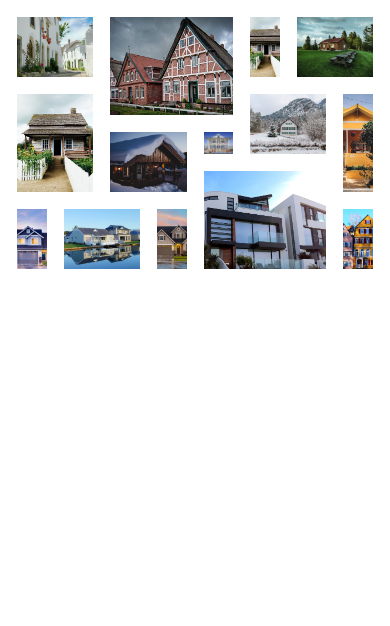
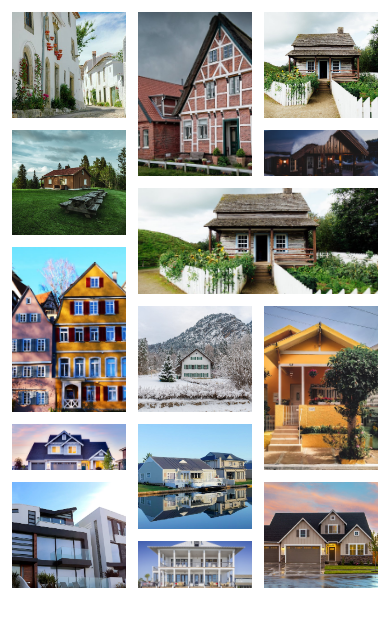
Before and after one commit to accodess/Grid---gallery, a plain HTML site: page index.html in a window 390 px wide. Drawn offline with Linux system fonts and the light colour scheme.

Commit message:
Responsive

```diff
--- a/css/style.css
+++ b/css/style.css
@@ -15,48 +15,110 @@ html {
   grid-template-rows: repeat(7, 5.5vw);
   grid-gap: 1.7rem;
   padding: 1.7rem; }
+  @media only screen and (max-width: 37.5em) {
+    .gallery {
+      grid-template-columns: repeat(6, 1fr);
+      grid-template-rows: repeat(10, 12vw);
+      grid-gap: 1.2rem;
+      padding: 1.2rem; } }
   .gallery__item--1 {
     grid-row: 1 / span 2;
-    grid-column: 1 / span 2; }
+    grid-column: 1 / span 3; }
+    @media only screen and (max-width: 37.5em) {
+      .gallery__item--1 {
+        grid-row: 1 / span 2;
+        grid-column: 1 / span 2; } }
   .gallery__item--2 {
     grid-row: 1 / span 3;
     grid-column: 3 / span 3; }
+    @media only screen and (max-width: 37.5em) {
+      .gallery__item--2 {
+        grid-row: 1 / 4;
+        grid-column: 3 / 5; } }
   .gallery__item--3 {
     grid-row: 1 / 3;
     grid-column: 6 / 7; }
+    @media only screen and (max-width: 37.5em) {
+      .gallery__item--3 {
+        grid-row: 1 / span 2;
+        grid-column: 5 / 7; } }
   .gallery__item--4 {
     grid-row: 1 / 3;
     grid-column: 7 / 9; }
+    @media only screen and (max-width: 37.5em) {
+      .gallery__item--4 {
+        grid-row: 3 / span 2;
+        grid-column: 1 / 3; } }
   .gallery__item--5 {
     grid-row: 3 / span 3;
     grid-column: 1 / span 2; }
+    @media only screen and (max-width: 37.5em) {
+      .gallery__item--5 {
+        grid-row: 4 / span 2;
+        grid-column: 3 / span 4; } }
   .gallery__item--6 {
     grid-row: 4 / 6;
     grid-column: 3 / 5; }
+    @media only screen and (max-width: 37.5em) {
+      .gallery__item--6 {
+        grid-row: 3 / 4;
+        grid-column: 5 / span 2; } }
   .gallery__item--7 {
     grid-row: 4 / 5;
     grid-column: 5 / 6; }
+    @media only screen and (max-width: 37.5em) {
+      .gallery__item--7 {
+        grid-row: 10 / 11;
+        grid-column: 3 / span 2; } }
   .gallery__item--8 {
     grid-row: 3 / 5;
     grid-column: 6 / 8; }
+    @media only screen and (max-width: 37.5em) {
+      .gallery__item--8 {
+        grid-row: 6 / span 2;
+        grid-column: 3 / span 2; } }
   .gallery__item--9 {
     grid-row: 3 / 6;
     grid-column: 8 / 9; }
+    @media only screen and (max-width: 37.5em) {
+      .gallery__item--9 {
+        grid-row: 6 / span 3;
+        grid-column: 5 / span 2; } }
   .gallery__item--10 {
     grid-row: 6 / 8;
     grid-column: 1 / 2; }
+    @media only screen and (max-width: 37.5em) {
+      .gallery__item--10 {
+        grid-row: 8 / 9;
+        grid-column: 1 / span 2; } }
   .gallery__item--11 {
     grid-row: 6 / 8;
     grid-column: 2 / 4; }
+    @media only screen and (max-width: 37.5em) {
+      .gallery__item--11 {
+        grid-row: 8 / span 2;
+        grid-column: 3 / span 2; } }
   .gallery__item--12 {
     grid-row: 6 / 8;
     grid-column: 4 / 5; }
+    @media only screen and (max-width: 37.5em) {
+      .gallery__item--12 {
+        grid-row: 9 / span 2;
+        grid-column: 5 / span 2; } }
   .gallery__item--13 {
     grid-row: 5 / span 3;
     grid-column: 5 / span 3; }
+    @media only screen and (max-width: 37.5em) {
+      .gallery__item--13 {
+        grid-row: 9 / span 2;
+        grid-column: 1 / span 2; } }
   .gallery__item--14 {
     grid-row: 6 / 8;
     grid-column: 8 / 9; }
+    @media only screen and (max-width: 37.5em) {
+      .gallery__item--14 {
+        grid-row: 5 / span 3;
+        grid-column: 1 / span 2; } }
   .gallery__img {
     width: 100%;
     height: 100%;
```
